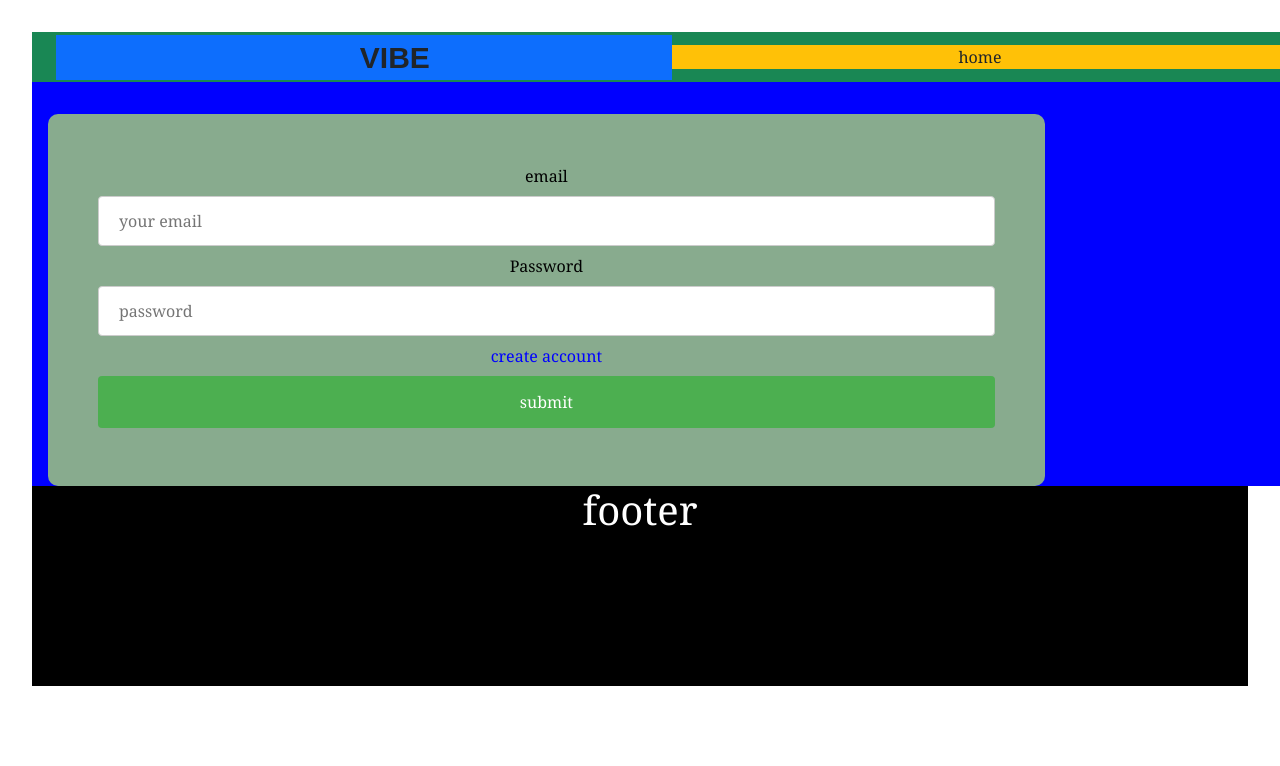
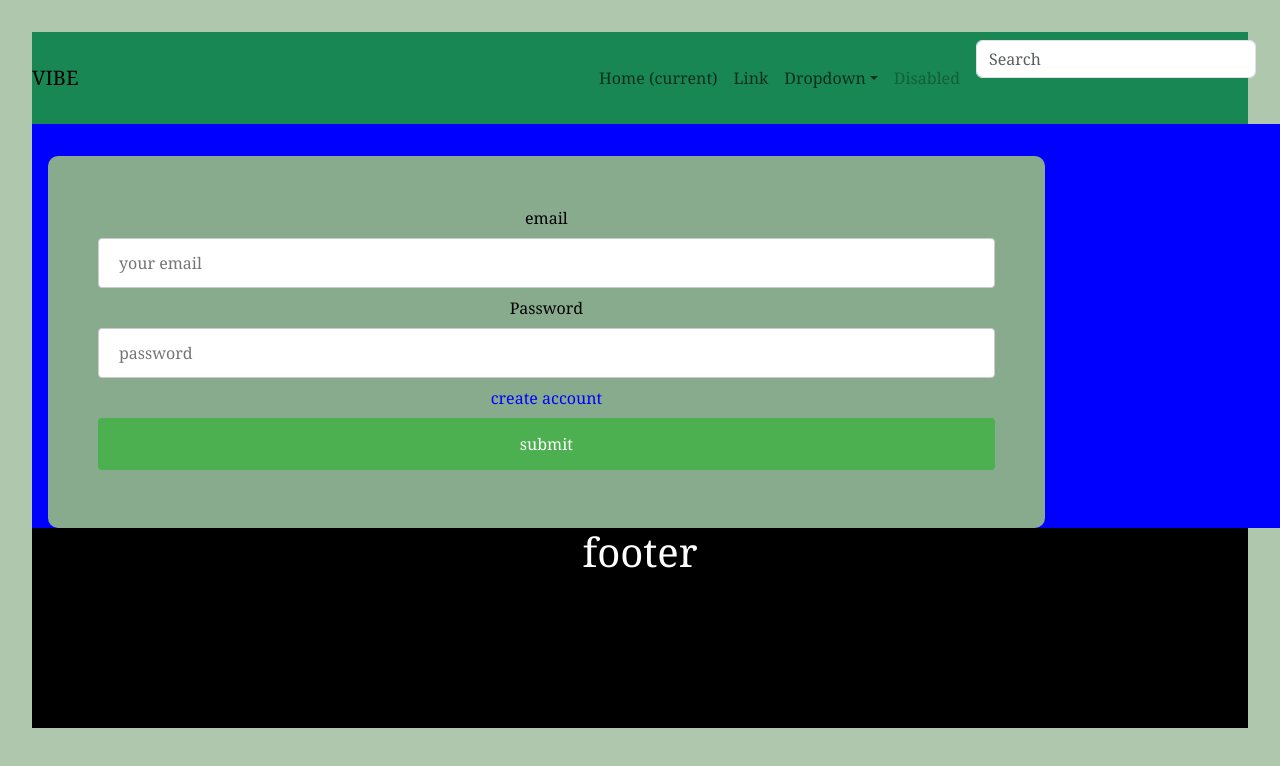
Before and after one commit to anoof36/E-commerce, a React (Vite) app in the folder frontend/: page /login in a window 1280 px wide. Shown: the top 766 px of the page. Built offline with nearby package versions, Linux system fonts and the light colour scheme.

Commit message:
bootstrap header

```diff
--- a/frontend/package.json
+++ b/frontend/package.json
@@ -10,7 +10,10 @@
     "preview": "vite preview"
   },
   "dependencies": {
+    "@popperjs/core": "^2.11.8",
     "bootstrap": "^5.3.3",
+    "jquery": "^3.7.1",
+    "popper.js": "^1.16.1",
     "react": "^18.2.0",
     "react-bootstrap": "^2.10.5",
     "react-dom": "^18.2.0",
--- a/frontend/src/App.jsx
+++ b/frontend/src/App.jsx
@@ -1,3 +1,6 @@
+
+import 'bootstrap/dist/css/bootstrap.min.css';//Bootstrap
+import 'bootstrap/dist/js/bootstrap.bundle.min.js';  // Includes Popper.js and Bootstrap JS
 import RouterGuard from "./components/layouts/layout";
 import {
   BrowserRouter as Router,
--- a/frontend/src/components/common/header/index.jsx
+++ b/frontend/src/components/common/header/index.jsx
@@ -1,14 +1,90 @@
 import React from "react";
-import style from "./index.module.css";
+// import style from "./index.module.css";
 
 const AppHeader = () => {
   return (
     <>
       <header>
-        <div className={`d-flex bg-success vw-100  ${style.container}`}>
-          <div className={`bg-primary w-50 pl-3 ${style.left}`}>VIBE</div> {/* Use backticks for template literal */}
-          <div className="bg-warning w-50">home</div>
-        </div>
+        <nav className="navbar navbar-expand-lg navbar-light bg-success">
+          <a className="navbar-brand" href="#">
+            VIBE
+          </a>
+          <button
+            className="navbar-toggler"
+            type="button"
+            data-bs-toggle="collapse"
+            data-bs-target="#navbarSupportedContent"
+            aria-controls="navbarSupportedContent"
+            aria-expanded="false"
+            aria-label="Toggle navigation"
+          >
+            <span className="navbar-toggler-icon"></span>
+          </button>
+
+          <div className="collapse navbar-collapse" id="navbarSupportedContent">
+            <ul className="navbar-nav ms-auto">
+              <li className="nav-item active">
+                <a className="nav-link" href="#">
+                  Home <span className="sr-only">(current)</span>
+                </a>
+              </li>
+              <li className="nav-item">
+                <a className="nav-link" href="#">
+                  Link
+                </a>
+              </li>
+              <li className="nav-item dropdown">
+                <a
+                  className="nav-link dropdown-toggle"
+                  href="#"
+                  id="navbarDropdown"
+                  role="button"
+                  data-toggle="dropdown"
+                  aria-haspopup="true"
+                  aria-expanded="false"
+                >
+                  Dropdown
+                </a>
+                <div className="dropdown-menu" aria-labelledby="navbarDropdown">
+                  <a className="dropdown-item" href="#">
+                    Action
+                  </a>
+                  <a className="dropdown-item" href="#">
+                    Another action
+                  </a>
+                  <div className="dropdown-divider"></div>
+                  <a className="dropdown-item" href="#">
+                    Something else here
+                  </a>
+                </div>
+              </li>
+              <li className="nav-item">
+                <a
+                  className="nav-link disabled"
+                  href="#"
+                  tabindex="-1"
+                  aria-disabled="true"
+                >
+                  Disabled
+                </a>
+              </li>
+            </ul>
+            <form className="form-inline my-2 my-lg-0">
+              <input
+                className="form-control ms-sm-2"
+                type="search"
+                placeholder="Search"
+                aria-label="Search"
+              />
+              <button
+                className="btn btn-outline-success my-2 my-sm-0"
+                type="submit"
+              >
+                Search
+              </button>
+            </form>
+          </div>
+        </nav>
       </header>
     </>
   );
--- a/frontend/src/components/common/header/index.module.css
+++ b/frontend/src/components/common/header/index.module.css
@@ -1,6 +1,7 @@
 .container {
   min-height: 50px;
   max-height: 50px;
+  background-color: red;
 }
 
 .left {
@@ -11,6 +12,7 @@
 }
 
 
+/*-----------------------------------------------*/
 .container {
   width: 100%;
   height: 40px;
--- a/frontend/src/main.jsx
+++ b/frontend/src/main.jsx
@@ -2,7 +2,6 @@
 import ReactDOM from 'react-dom/client'
 import App from './App.jsx'
 import './index.css'
-import 'bootstrap/dist/css/bootstrap.min.css';
 
 
 ReactDOM.createRoot(document.getElementById('root')).render(
```
Also changed, not shown: 1 other file (tests, documents, lock files or other folders).
